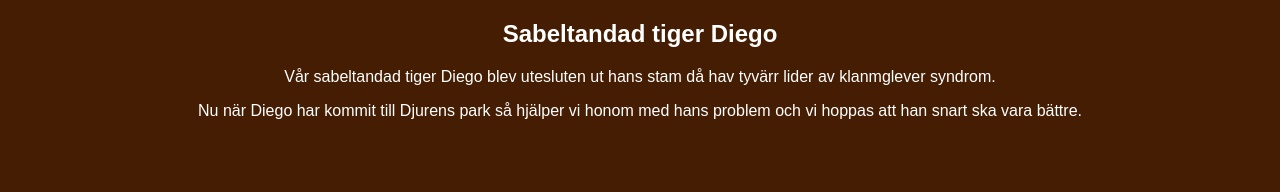
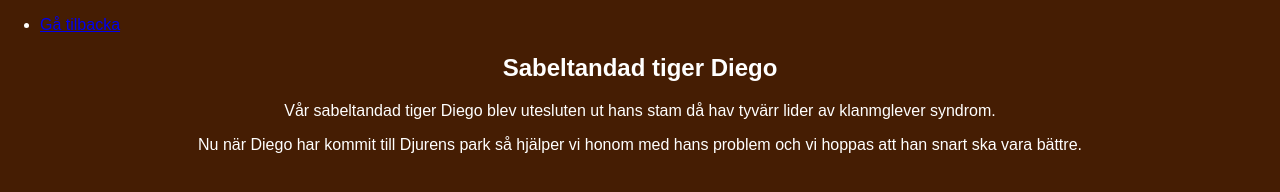
Before and after one commit to Bob156590/Webuppgifter, a plain HTML site: page Webuppgifter-main-ny/tiger.html in a window 1280 px wide. Drawn offline with Linux system fonts and the light colour scheme.

Commit message:
Lagt till en "gå tillbacka" knapp på djur sidorna

```diff
--- a/Webuppgifter-main-ny/Style.css
+++ b/Webuppgifter-main-ny/Style.css
@@ -77,9 +77,6 @@ body{
     "footer footer";
 }
 
-#fågle{
-    background-color: blue;
-}
 
 section{
     display: block;
--- a/Webuppgifter-main-ny/tiger.html
+++ b/Webuppgifter-main-ny/tiger.html
@@ -7,9 +7,13 @@
     </head>
     <body id="tiger">
         <div class="wrapper">
-            <footer>
-
-            </footer>
+            <header>
+                <nav>
+                    <ul>
+                        <li class="right"><a href="sida2.html">Gå tilbacka</a></li>
+                    </ul>
+                </nav>
+            </header>
             <main>
                 <section>
                     <h1> Sabeltandad tiger Diego </h1>
```
Also changed, not shown: Webuppgifter-main-ny/Apa.html (+5 -1 lines), Webuppgifter-main-ny/Fisk.html (+5 -1 lines), Webuppgifter-main-ny/Fåger.html (+5 -1 lines).
